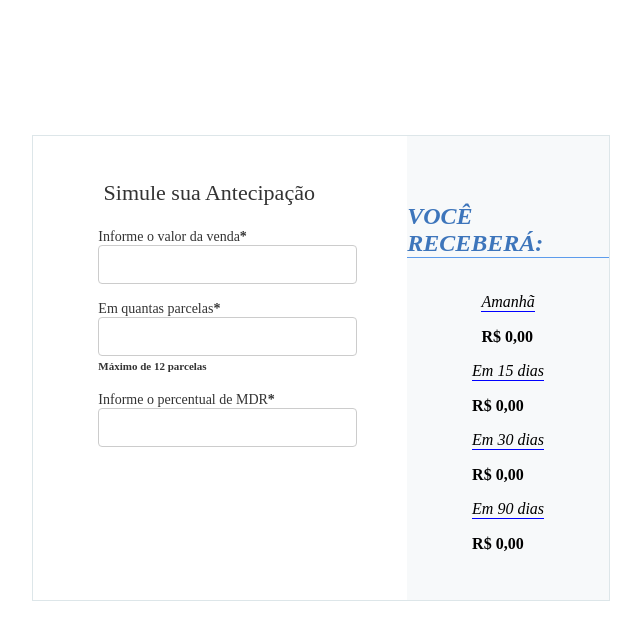
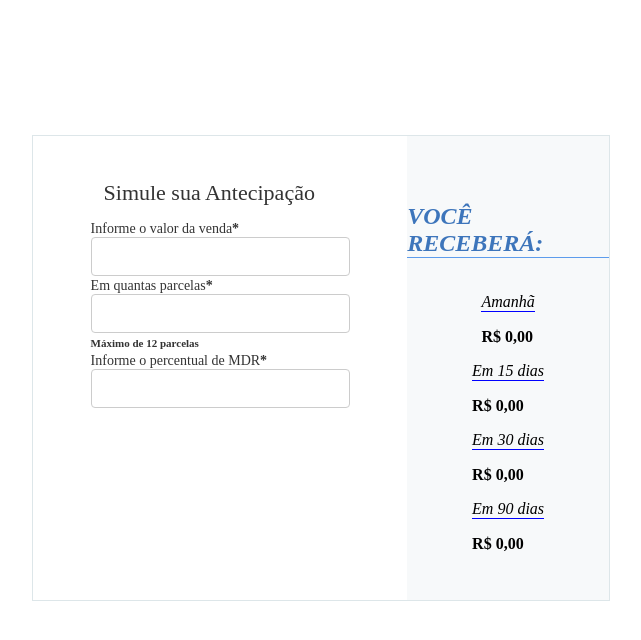
Before and after one commit to matheusprado1/test-front-end, a React (Vite) app: page / in a window 1280 px wide. Shown: the top 640 px of the page, without its empty margins (327-968 px from the left). Built offline with nearby package versions, Linux system fonts and the light colour scheme.

Commit message:
feat: change class name input_container

```diff
--- a/src/components/Input/index.jsx
+++ b/src/components/Input/index.jsx
@@ -3,7 +3,7 @@ import { StyledContainer } from "./styles.jsx";
 const Input = ({ label, hint }) => {
   return (
     <StyledContainer>
-      <div className="container">
+      <div className="input_container">
         <label className="label">
           {label}
           <strong>*</strong>
```
